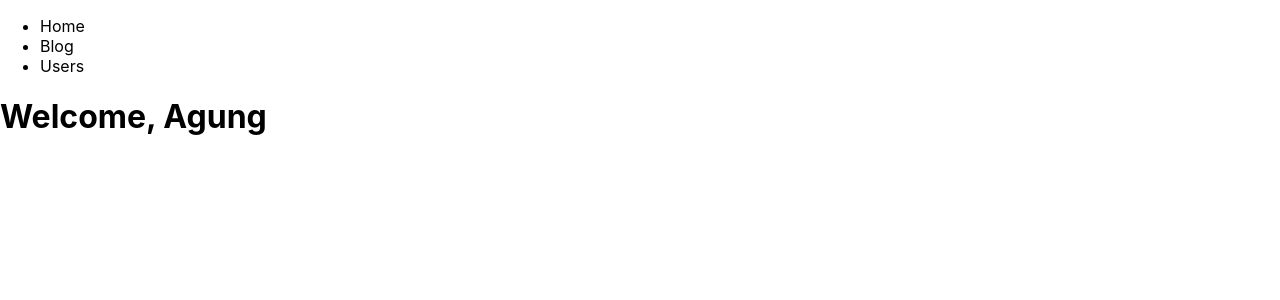
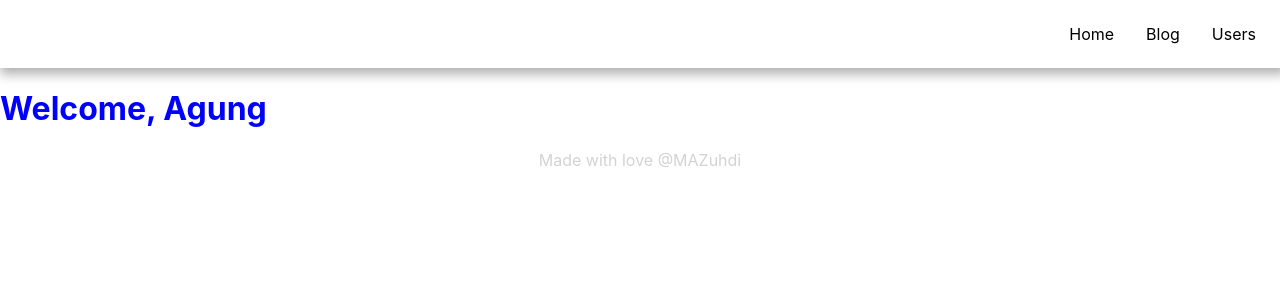
Before and after one commit to MAZuhdi/basic-nextjs, a Next.js app: page / in a window 1280 px wide. Shown: the top 300 px of the page. Built offline with nearby package versions, Linux system fonts and the light colour scheme.

Commit message:
Global CSS dan CSS Modules #08

```diff
--- /dev/null
+++ b/components/Footer/Footer.module.css
@@ -0,0 +1,4 @@
+.title {
+    text-align: center;
+    color: lightgrey;
+}
--- /dev/null
+++ b/components/Footer/index.tsx
@@ -0,0 +1,9 @@
+import styles from './Footer.module.css';
+
+export default function Footer() {
+  return (
+    <div>
+        <p className={styles.title}>Made with love @MAZuhdi</p>
+    </div>
+  )
+}
--- /dev/null
+++ b/components/Header/Header.module.css
@@ -0,0 +1,14 @@
+.container {
+    padding: 8px;
+    box-shadow: 3px 3px 11px 3px rgb(0 0 0 / 32%);
+}
+
+.list {
+    list-style: none;
+    display: flex;
+    justify-content: flex-end;
+}
+
+.item {
+    margin: 0px 16px;
+}
--- a/components/Header/index.tsx
+++ b/components/Header/index.tsx
@@ -1,13 +1,14 @@
 import Link from "next/link"
+import styles from './Header.module.css';
 
 export default function Header() {
   return (
-    <header>
-    <ul>
-      <li><Link href="/"><a>Home</a></Link></li>
-      <li><Link  href="/blog"><a>Blog</a></Link></li>
-      <li><a href="/users">Users</a></li>
-    </ul>
+    <header className={styles.container}>
+        <ul className={styles.list}>
+            <li className={styles.item}><Link href="/"><a>Home</a></Link></li>
+            <li className={styles.item}><Link  href="/blog"><a>Blog</a></Link></li>
+            <li className={styles.item}><a href="/users">Users</a></li>
+        </ul>
   </header>
   )
 }
--- a/pages/blog.tsx
+++ b/pages/blog.tsx
@@ -1,7 +1,7 @@
 export default function Blog() {
   return (
     <div>
-        <p>Blog Page</p>
+        <p className="title">Blog Page</p>
     </div>
   )
 }
--- a/pages/index.tsx
+++ b/pages/index.tsx
@@ -1,12 +1,14 @@
 import Header from '../components/Header';
-import type { NextPage } from 'next'
-import Link from 'next/link'
+import Footer from '../components/Footer';
+import type { NextPage } from 'next';
+import styles from '../styles/Home.module.css';
 
 const Home: NextPage = () => {
   return (
     <>
       <Header />
-      <h1>Welcome, Agung</h1>
+      <h1 className={styles['title-homepage']}>Welcome, Agung</h1>
+      <Footer />
     </>
   )
 }
--- a/styles/Home.module.css
+++ b/styles/Home.module.css
@@ -1,129 +1,3 @@
-.container {
-  padding: 0 2rem;
+.title-homepage {
+  color: blue;
 }
-
-.main {
-  min-height: 100vh;
-  padding: 4rem 0;
-  flex: 1;
-  display: flex;
-  flex-direction: column;
-  justify-content: center;
-  align-items: center;
-}
-
-.footer {
-  display: flex;
-  flex: 1;
-  padding: 2rem 0;
-  border-top: 1px solid #eaeaea;
-  justify-content: center;
-  align-items: center;
-}
-
-.footer a {
-  display: flex;
-  justify-content: center;
-  align-items: center;
-  flex-grow: 1;
-}
-
-.title a {
-  color: #0070f3;
-  text-decoration: none;
-}
-
-.title a:hover,
-.title a:focus,
-.title a:active {
-  text-decoration: underline;
-}
-
-.title {
-  margin: 0;
-  line-height: 1.15;
-  font-size: 4rem;
-}
-
-.title,
-.description {
-  text-align: center;
-}
-
-.description {
-  margin: 4rem 0;
-  line-height: 1.5;
-  font-size: 1.5rem;
-}
-
-.code {
-  background: #fafafa;
-  border-radius: 5px;
-  padding: 0.75rem;
-  font-size: 1.1rem;
-  font-family: Menlo, Monaco, Lucida Console, Liberation Mono, DejaVu Sans Mono,
-    Bitstream Vera Sans Mono, Courier New, monospace;
-}
-
-.grid {
-  display: flex;
-  align-items: center;
-  justify-content: center;
-  flex-wrap: wrap;
-  max-width: 800px;
-}
-
-.card {
-  margin: 1rem;
-  padding: 1.5rem;
-  text-align: left;
-  color: inherit;
-  text-decoration: none;
-  border: 1px solid #eaeaea;
-  border-radius: 10px;
-  transition: color 0.15s ease, border-color 0.15s ease;
-  max-width: 300px;
-}
-
-.card:hover,
-.card:focus,
-.card:active {
-  color: #0070f3;
-  border-color: #0070f3;
-}
-
-.card h2 {
-  margin: 0 0 1rem 0;
-  font-size: 1.5rem;
-}
-
-.card p {
-  margin: 0;
-  font-size: 1.25rem;
-  line-height: 1.5;
-}
-
-.logo {
-  height: 1em;
-  margin-left: 0.5rem;
-}
-
-@media (max-width: 600px) {
-  .grid {
-    width: 100%;
-    flex-direction: column;
-  }
-}
-
-@media (prefers-color-scheme: dark) {
-  .card,
-  .footer {
-    border-color: #222;
-  }
-  .code {
-    background: #111;
-  }
-  .logo img {
-    filter: invert(1);
-  }
-}
--- a/styles/globals.css
+++ b/styles/globals.css
@@ -4,6 +4,8 @@
   margin: 0;
   font-family: -apple-system, BlinkMacSystemFont, Segoe UI, Roboto, Oxygen,
     Ubuntu, Cantarell, Fira Sans, Droid Sans, Helvetica Neue, sans-serif;
+  max-width: 1400px;
+  margin: auto;
 }
 
 a {
@@ -15,12 +17,17 @@
   box-sizing: border-box;
 }
 
-@media (prefers-color-scheme: dark) {
+/* @media (prefers-color-scheme: dark) {
   html {
     color-scheme: dark;
   }
+
   body {
     color: white;
     background: black;
   }
+} */
+
+.title {
+  color: red;
 }
```
